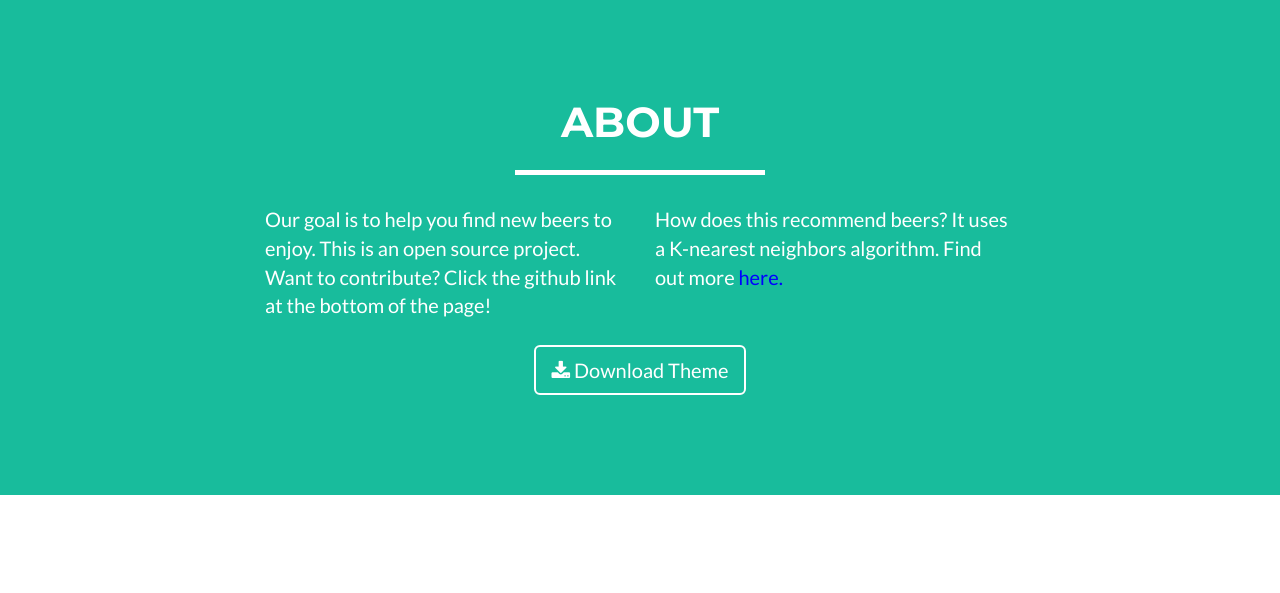
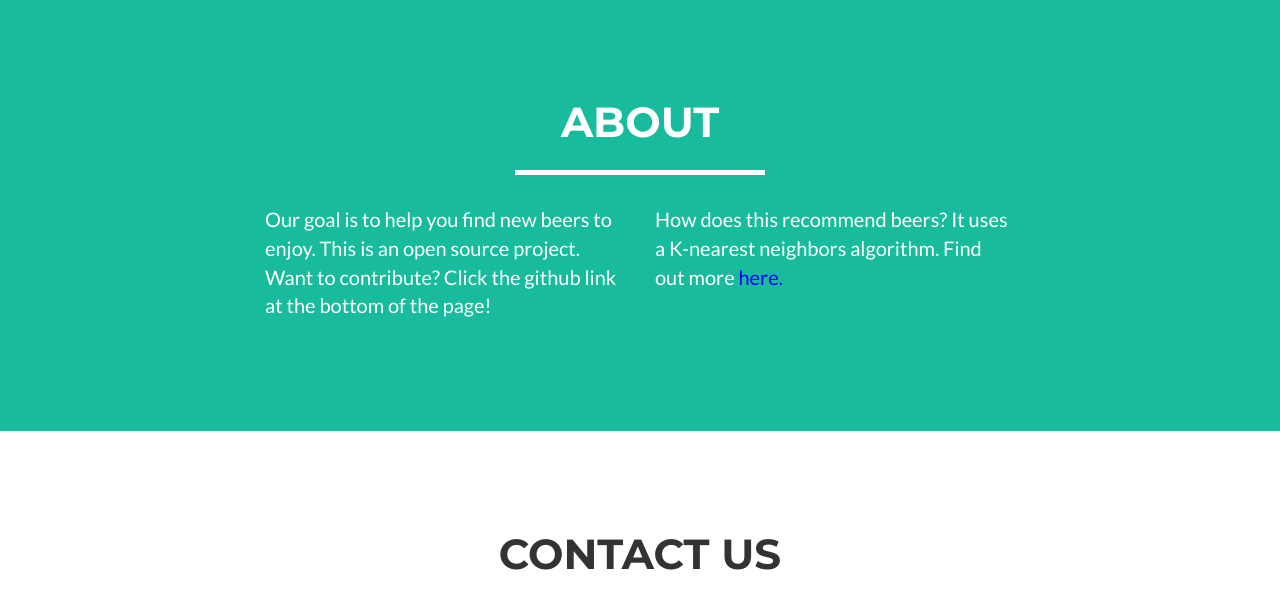
Before and after one commit to trentwoodbury/BeerRecommender, a Flask app: page / in a window 1280 px wide. Shown: the part 1717-2310 px from the top of the page. Run offline with Flask 2, Linux system fonts and the light colour scheme; some libraries are stand-ins or nearby versions.

Commit message:
Remove download theme link

```diff
--- a/website/templates/index.html
+++ b/website/templates/index.html
@@ -174,9 +174,6 @@
                     <p>How does this recommend beers? It uses a K-nearest neighbors algorithm. Find out more <a href = "https://www.youtube.com/watch?v=UqYde-LULfs" style="color: blue"> here. </a></p>
                 </div>
                 <div class="col-lg-8 col-lg-offset-2 text-center">
-                    <a href="#" class="btn btn-lg btn-outline">
-                        <i class="fa fa-download"></i> Download Theme
-                    </a>
                 </div>
             </div>
         </div>
```
